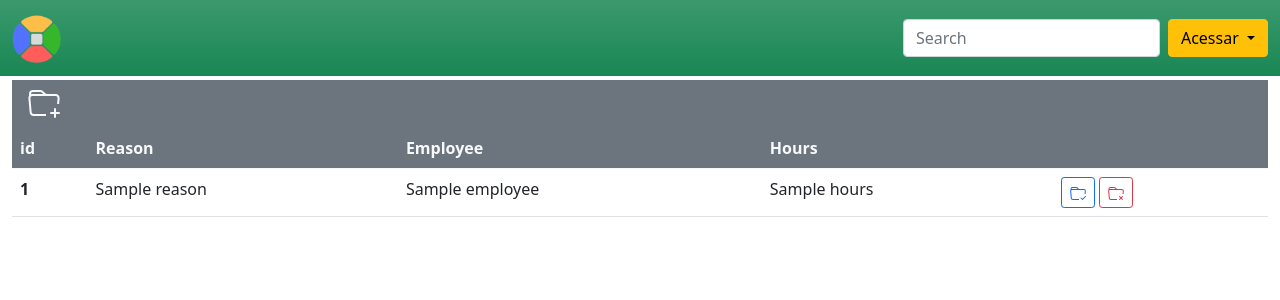
After one commit to dnetochaves/repense_rh, a Django app: template apps/ouvertime_record/templates/ouvertime_record/ouvertimerecord_list.html in a window 1280 px wide. The commit adds this page. Shown: the top 300 px of the page. Run offline with Django 3.2, Linux system fonts and the light colour scheme; the template is opened without the code that fills it: most values are stand-ins (such as "Sample title", 1, 10 or a date in 2020); some libraries are stand-ins or nearby versions.

Commit message:
Crud OuverTimeRecor

```diff
--- a/apps/ouvertime_record/models.py
+++ b/apps/ouvertime_record/models.py
@@ -1,9 +1,14 @@
 from django.db import models
 from apps.employee.models import Employee
+from django.urls import reverse
 
 class OuverTimeRecord(models.Model):
     reason = models.CharField(max_length=100)
     employee = models.ForeignKey(Employee, on_delete=models.PROTECT)
+    hours = models.DecimalField(max_digits=5, decimal_places=2)
 
     def __str__(self):
         return self.reason
+
+    def get_absolute_url(self):
+        return reverse('ouvertime_record:ouver-time')
--- /dev/null
+++ b/apps/ouvertime_record/templates/ouvertime_record/ouvertimerecord_list.html
@@ -0,0 +1,68 @@
+{% extends 'base.html' %}
+
+{% block title %}
+Employee
+{% endblock title %}
+
+
+{% block main %}
+<ul class="nav bg-secondary">
+    <li class="nav-item">
+        <a class="nav-link active text-light" aria-current="page" href="{% url 'ouvertime_record:ouver-time-create' %}">
+            <svg xmlns="http://www.w3.org/2000/svg" width="32" height="32" fill="currentColor" class="bi bi-folder-plus"
+                viewBox="0 0 16 16">
+                <path
+                    d="M.5 3l.04.87a1.99 1.99 0 0 0-.342 1.311l.637 7A2 2 0 0 0 2.826 14H9v-1H2.826a1 1 0 0 1-.995-.91l-.637-7A1 1 0 0 1 2.19 4h11.62a1 1 0 0 1 .996 1.09L14.54 8h1.005l.256-2.819A2 2 0 0 0 13.81 3H9.828a2 2 0 0 1-1.414-.586l-.828-.828A2 2 0 0 0 6.172 1H2.5a2 2 0 0 0-2 2zm5.672-1a1 1 0 0 1 .707.293L7.586 3H2.19c-.24 0-.47.042-.684.12L1.5 2.98a1 1 0 0 1 1-.98h3.672z" />
+                <path
+                    d="M13.5 10a.5.5 0 0 1 .5.5V12h1.5a.5.5 0 0 1 0 1H14v1.5a.5.5 0 0 1-1 0V13h-1.5a.5.5 0 0 1 0-1H13v-1.5a.5.5 0 0 1 .5-.5z" />
+            </svg>
+        </a>
+    </li>
+</ul>
+<div class="table-responsive">
+    <table class="table">
+        <thead class="bg-secondary text-light">
+            <tr>
+                <th scope="col">id</th>
+                <th scope="col">Reason</th>
+                <th scope="col">Employee</th>
+                <th scope="col">Hours</th>
+                <th scope="col"></th>
+            </tr>
+        </thead>
+        <tbody>
+            {% for time in object_list %}
+            <tr>
+                <th scope="row">{{ time.id }}</th>
+                <td>{{ time.reason }}</td>
+                <td>{{ time.employee }}</td>
+                <td>{{ time.hours }}</td>
+                <td>
+                    <a href="{% url 'ouvertime_record:ouver-time-update' time.id %}" class="btn btn-outline-primary btn-sm">
+                        <svg xmlns="http://www.w3.org/2000/svg" width="16" height="16" fill="currentColor"
+                            class="bi bi-folder-check" viewBox="0 0 16 16">
+                            <path
+                                d="M.5 3l.04.87a1.99 1.99 0 0 0-.342 1.311l.637 7A2 2 0 0 0 2.826 14H9v-1H2.826a1 1 0 0 1-.995-.91l-.637-7A1 1 0 0 1 2.19 4h11.62a1 1 0 0 1 .996 1.09L14.54 8h1.005l.256-2.819A2 2 0 0 0 13.81 3H9.828a2 2 0 0 1-1.414-.586l-.828-.828A2 2 0 0 0 6.172 1H2.5a2 2 0 0 0-2 2zm5.672-1a1 1 0 0 1 .707.293L7.586 3H2.19c-.24 0-.47.042-.684.12L1.5 2.98a1 1 0 0 1 1-.98h3.672z" />
+                            <path
+                                d="M15.854 10.146a.5.5 0 0 1 0 .708l-3 3a.5.5 0 0 1-.708 0l-1.5-1.5a.5.5 0 0 1 .708-.708l1.146 1.147 2.646-2.647a.5.5 0 0 1 .708 0z" />
+                        </svg>
+                    </a>
+                    <a href="{% url 'ouvertime_record:ouver-time-delete' time.id %}" class="btn btn-outline-danger btn-sm">
+                        <svg xmlns="http://www.w3.org/2000/svg" width="16" height="16" fill="currentColor"
+                            class="bi bi-folder-x" viewBox="0 0 16 16">
+                            <path
+                                d="M.54 3.87L.5 3a2 2 0 0 1 2-2h3.672a2 2 0 0 1 1.414.586l.828.828A2 2 0 0 0 9.828 3h3.982a2 2 0 0 1 1.992 2.181L15.546 8H14.54l.265-2.91A1 1 0 0 0 13.81 4H2.19a1 1 0 0 0-.996 1.09l.637 7a1 1 0 0 0 .995.91H9v1H2.826a2 2 0 0 1-1.991-1.819l-.637-7a1.99 1.99 0 0 1 .342-1.31zm6.339-1.577A1 1 0 0 0 6.172 2H2.5a1 1 0 0 0-1 .981l.006.139C1.72 3.042 1.95 3 2.19 3h5.396l-.707-.707z" />
+                            <path
+                                d="M11.854 10.146a.5.5 0 0 0-.708.708L12.293 12l-1.147 1.146a.5.5 0 0 0 .708.708L13 12.707l1.146 1.147a.5.5 0 0 0 .708-.708L13.707 12l1.147-1.146a.5.5 0 0 0-.708-.708L13 11.293l-1.146-1.147z" />
+                        </svg>
+                    </a>
+                </td>
+            </tr>
+            {% endfor %}
+        </tbody>
+    </table>
+</div>
+{% endblock main %}
+
+
+</form>
--- a/repense_rh/urls.py
+++ b/repense_rh/urls.py
@@ -25,5 +25,6 @@ urlpatterns = [
     path('company/', include('apps.company.urls')),
     path('departament/', include('apps.departament.urls')),
     path('documents/', include('apps.documents.urls')),
+    path('ouvertime-record/', include('apps.ouvertime_record.urls')),
     path('admin/', admin.site.urls),
 ]+ static(settings.MEDIA_URL, document_root=settings.MEDIA_ROOT)
--- a/templates/partials/_nav.html
+++ b/templates/partials/_nav.html
@@ -1,7 +1,7 @@
 {% load static %}
 <nav class="navbar navbar-expand-md navbar-dark bg-success bg-gradient fixed-top">
     <div class="container-fluid">
-        <a class="navbar-brand" href="#"><img src="{% static 'img/logo-removebg-preview.png' %}" width="50px"
+        <a class="navbar-brand" href="/"><img src="{% static 'img/logo-removebg-preview.png' %}" width="50px"
                 height="50px" alt=""></a>
         <button class="navbar-toggler" type="button" data-bs-toggle="collapse" data-bs-target="#navbarsExampleDefault"
             aria-controls="navbarsExampleDefault" aria-expanded="false" aria-label="Toggle navigation">
@@ -10,13 +10,27 @@
 
         <div class="collapse navbar-collapse" id="navbarsExampleDefault">
             <ul class="navbar-nav me-auto mb-2 mb-md-0">
+                {% if user.is_authenticated %}
                 <li class="nav-item">
-                    <a class="nav-link" href="https://github.com/dnetochaves" target="blank"><svg xmlns="http://www.w3.org/2000/svg" width="32" height="32"
-                            fill="currentColor" class="bi bi-github" viewBox="0 0 16 16">
-                            <path
-                                d="M8 0C3.58 0 0 3.58 0 8c0 3.54 2.29 6.53 5.47 7.59.4.07.55-.17.55-.38 0-.19-.01-.82-.01-1.49-2.01.37-2.53-.49-2.69-.94-.09-.23-.48-.94-.82-1.13-.28-.15-.68-.52-.01-.53.63-.01 1.08.58 1.23.82.72 1.21 1.87.87 2.33.66.07-.52.28-.87.51-1.07-1.78-.2-3.64-.89-3.64-3.95 0-.87.31-1.59.82-2.15-.08-.2-.36-1.02.08-2.12 0 0 .67-.21 2.2.82.64-.18 1.32-.27 2-.27.68 0 1.36.09 2 .27 1.53-1.04 2.2-.82 2.2-.82.44 1.1.16 1.92.08 2.12.51.56.82 1.27.82 2.15 0 3.07-1.87 3.75-3.65 3.95.29.25.54.73.54 1.48 0 1.07-.01 1.93-.01 2.2 0 .21.15.46.55.38A8.012 8.012 0 0 0 16 8c0-4.42-3.58-8-8-8z" />
-                        </svg></a>
+                    <a class="nav-link" aria-current="page" href="#">Perfil</a>
                 </li>
+                <li class="nav-item">
+                    <a class="nav-link" aria-current="page" href="{% url 'company:company' %}">Empresa</a>
+                </li>
+                <li class="nav-item">
+                    <a class="nav-link" aria-current="page" href="{% url 'employee:list_employee' %}">Funcionários</a>
+                </li>
+                <li class="nav-item">
+                    <a class="nav-link" aria-current="page" href="{% url 'departament:list_departament' %}">Departamento</a>
+                </li>
+                <li class="nav-item">
+                    <a class="nav-link" aria-current="page" href="{% url 'documents:document-list' %}">Documentos</a>
+                </li>
+                <li class="nav-item">
+                    <a class="nav-link" aria-current="page" href="{% url 'ouvertime_record:ouver-time' %}">Banco de horas</a>
+                </li>
+                {% endif %}
+
             </ul>
             <form class="d-flex">
                 <input class="form-control me-2" type="search" placeholder="Search" aria-label="Search">
```
Also changed, not shown: apps/core/templates/core/perfil.html (+17 -0 lines), apps/employee/views.py (+9 -8 lines), apps/ouvertime_record/templates/ouvertime_record/ouvertimerecord_confirm_delete.html (added, +17 -0 lines), apps/ouvertime_record/templates/ouvertime_record/ouvertimerecord_form.html (added, +24 -0 lines), apps/ouvertime_record/urls.py (added, +13 -0 lines), apps/ouvertime_record/views.py (+47 -2 lines), apps/ouvertime_record/migrations/0003_ouvertimerecord_hours.py (added), media/documents/Pink.png (added).
